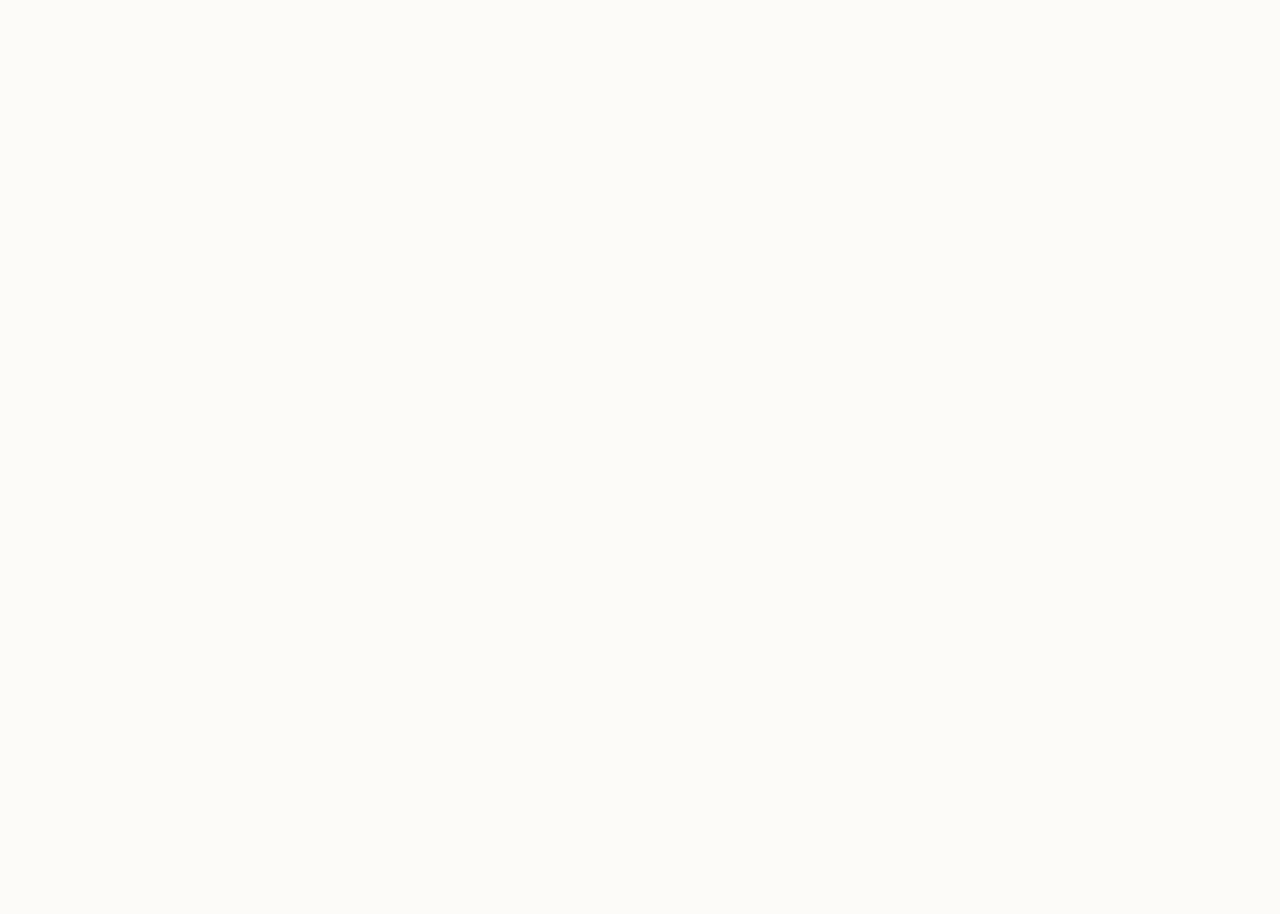
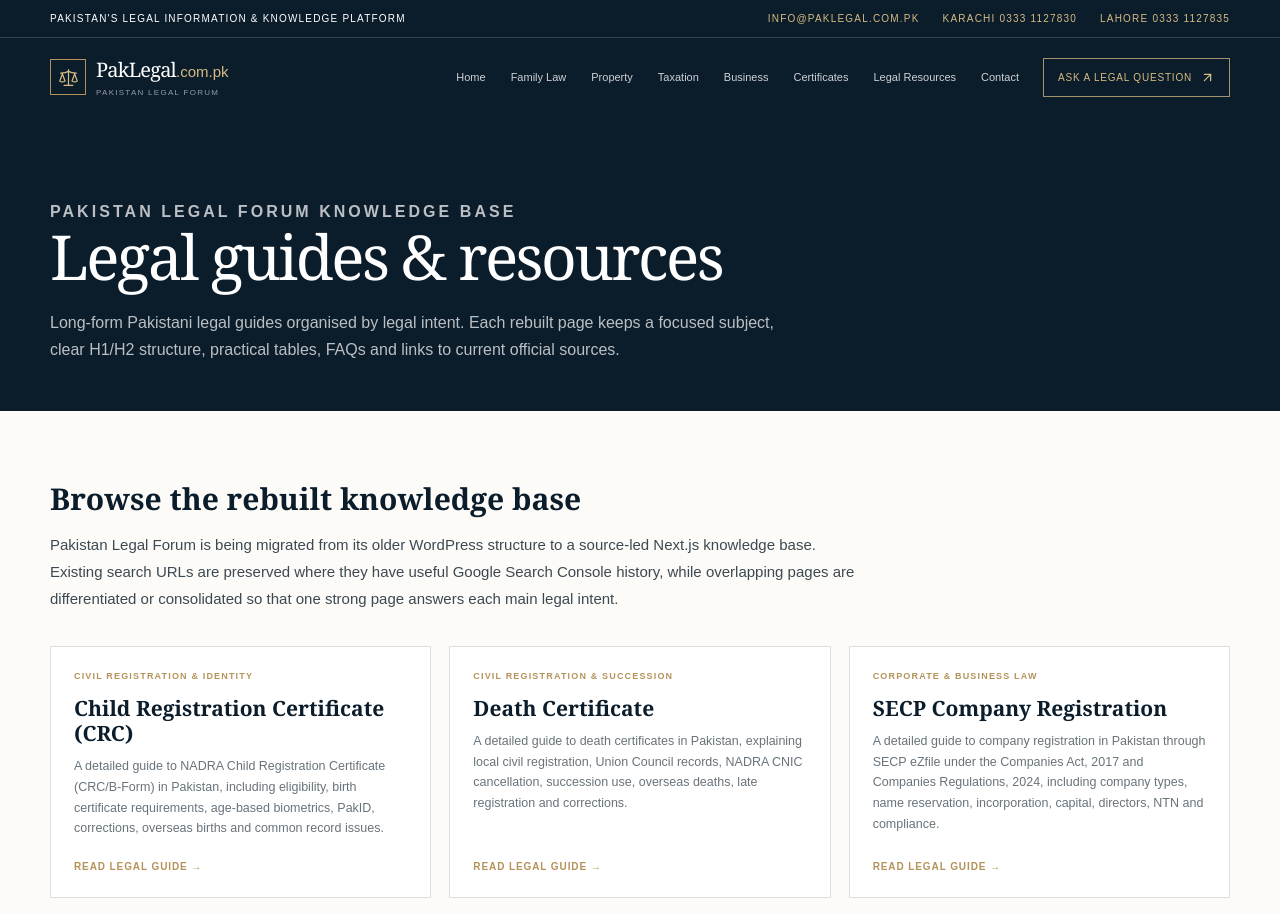
Before and after one commit to taxocrate-pk/Pakistan-Legal-forum, a Next.js app: page /blogs in a window 1280 px wide. Before the commit this address had no page. Shown: the top 914 px of the page. Before the commit the page ends 800 px from the top, so only its background shows below. Built offline with nearby package versions, Linux system fonts and the light colour scheme.

Commit message:
Add PakLegal legal resources directory

```diff
--- /dev/null
+++ b/app/blogs/page.jsx
@@ -0,0 +1,24 @@
+import Link from 'next/link'
+import { SiteFooter, SiteHeader } from '@/components/site-shell'
+import { guideList } from '@/lib/guides'
+
+export const metadata = {
+  title: 'Legal Guides & Resources',
+  description: 'Browse Pakistan Legal Forum knowledge guides covering family law, succession, civil registration, property, taxation, tenancy and company law.',
+  alternates: { canonical: 'https://paklegal.com.pk/blogs/' },
+}
+
+export default function ResourcesPage() {
+  const sorted = [...guideList].sort((a, b) => a.category.localeCompare(b.category) || a.shortTitle.localeCompare(b.shortTitle))
+  return <>
+    <SiteHeader interior />
+    <main>
+      <section className="utility-hero"><div className="container"><p className="eyebrow">Pakistan Legal Forum Knowledge Base</p><h1>Legal guides & resources</h1><p>Long-form Pakistani legal guides organised by legal intent. Each rebuilt page keeps a focused subject, clear H1/H2 structure, practical tables, FAQs and links to current official sources.</p></div></section>
+      <section className="utility-page"><div className="container">
+        <div className="utility-copy"><h2>Browse the rebuilt knowledge base</h2><p>Pakistan Legal Forum is being migrated from its older WordPress structure to a source-led Next.js knowledge base. Existing search URLs are preserved where they have useful Google Search Console history, while overlapping pages are differentiated or consolidated so that one strong page answers each main legal intent.</p></div>
+        <div className="resource-directory">{sorted.map((guide) => <article key={guide.slug}><span className="resource-category">{guide.category}</span><h2>{guide.shortTitle}</h2><p>{guide.description}</p><Link href={`/${guide.slug}/`}>Read legal guide →</Link></article>)}</div>
+      </div></section>
+    </main>
+    <SiteFooter />
+  </>
+}
```
